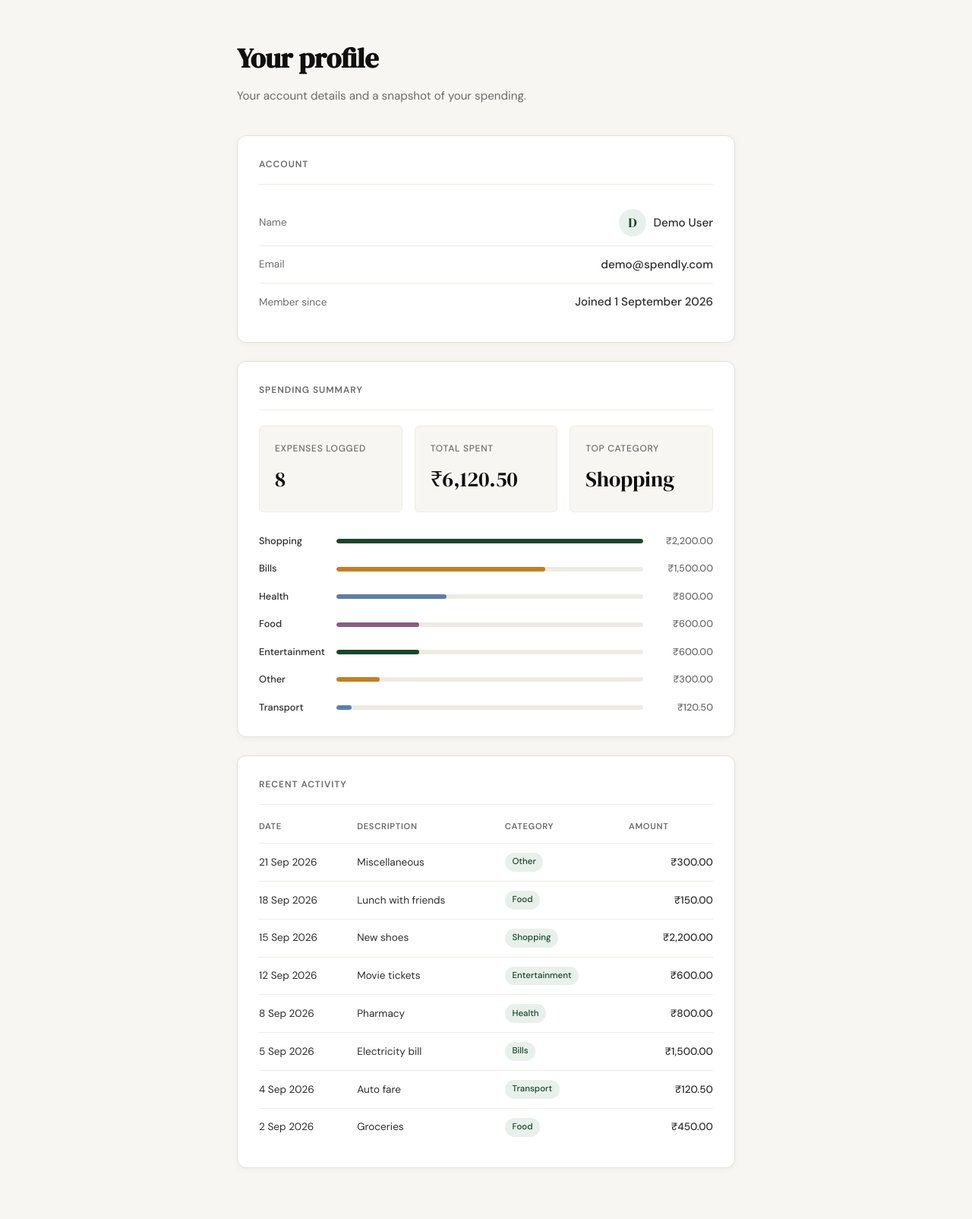
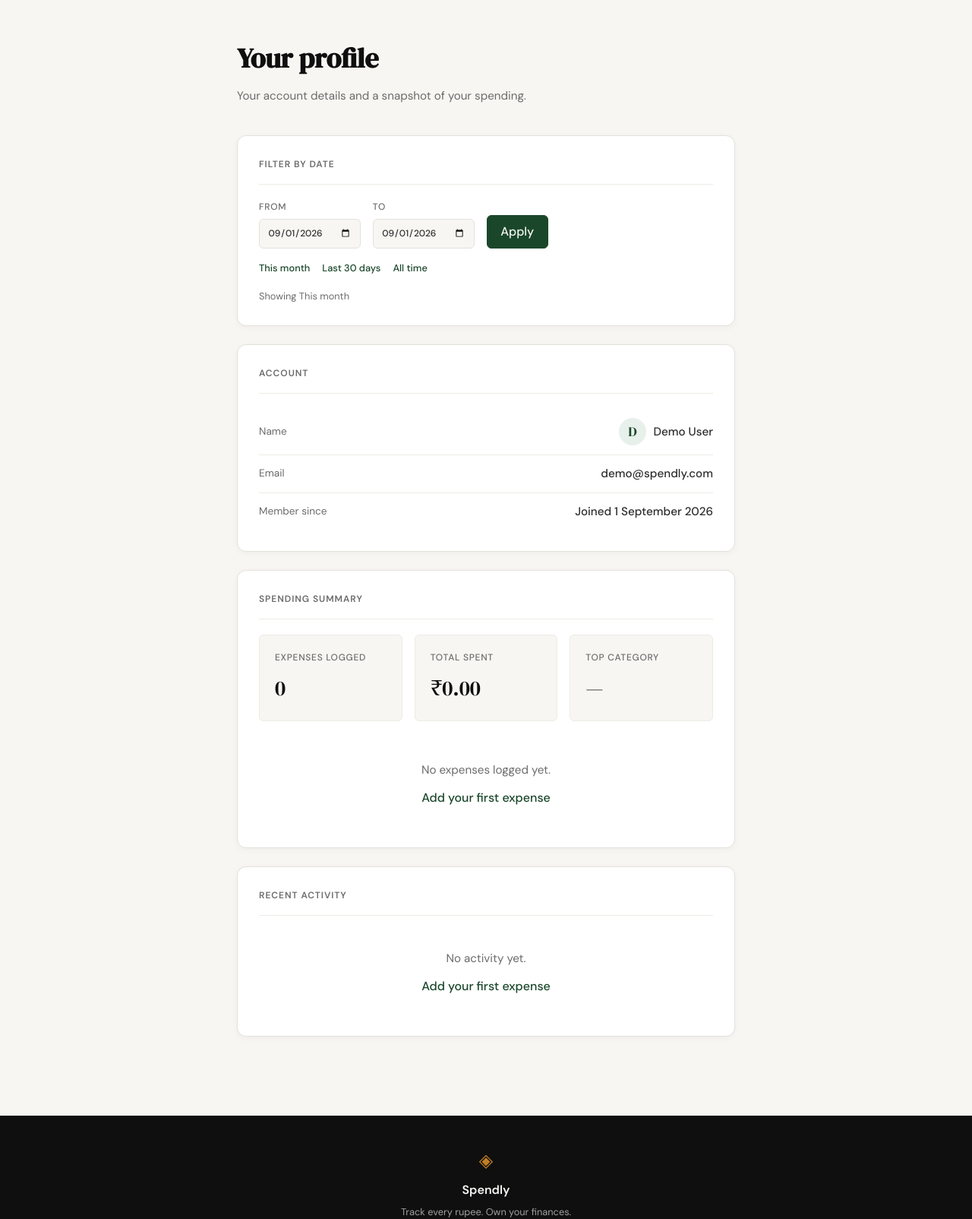
Before and after one commit to Kaanchi-256/spendly, a Flask app: page /profile?range=this-month in a window 1280 px wide. Shown: the part 61-1665 px from the top of the page at 76% size. Run offline with Flask 3, Linux system fonts and the light colour scheme; the visitor is signed in with stand-in values (Sample User, id 1); data comes from the database, SQL or seed files in the repository.

Commit message:
add date range filter to profile page
GET /profile now accepts start/end/range query params and filters the
summary stats, category breakdown, and recent activity to that window.
Named ranges (this-month, last-30-days) take precedence; bad bounds are
ignored and reversed bounds swapped. No params = unchanged all-time view.

Implements .claude/specs/06-date-filter-profile-page.md

Co-Authored-By: Claude Sonnet 5 <noreply@anthropic.com>
Claude-Session: https://claude.ai/code/session_01KX1J9zuf5jWqPQJcMDDNFb

```diff
--- a/app.py
+++ b/app.py
@@ -1,6 +1,6 @@
 import os
 import sqlite3
-from datetime import datetime
+from datetime import date, datetime, timedelta
 from functools import wraps
 
 from flask import Flask, flash, redirect, render_template, request, session, url_for
@@ -73,6 +73,60 @@ def expense_date(value):
     except (TypeError, ValueError):
         return value
     return f"{parsed.day} {parsed.strftime('%b %Y')}"
+
+
+def _parse_iso_date(value):
+    """Return a date from a 'YYYY-MM-DD' string, or None if it doesn't parse."""
+    try:
+        return datetime.strptime(value, "%Y-%m-%d").date()
+    except (TypeError, ValueError):
+        return None
+
+
+def _pretty_date(value):
+    """Format a date as '2 Sep 2026', matching the expense_date filter style."""
+    return f"{value.day} {value.strftime('%b %Y')}"
+
+
+def _resolve_date_range(args):
+    """Resolve profile filter args into (start, end, label) ISO date strings.
+
+    A named ``range`` (this-month / last-30-days / all) takes precedence over
+    explicit ``start`` / ``end`` values. Unparseable bounds are dropped. If
+    both bounds are present and reversed, they are swapped. Returns
+    ``(None, None, "All time")`` when nothing valid is supplied.
+    """
+    named = args.get("range", "")
+    today = date.today()
+
+    if named == "this-month":
+        start = today.replace(day=1)
+        return start.isoformat(), today.isoformat(), "This month"
+    if named == "last-30-days":
+        start = today - timedelta(days=29)
+        return start.isoformat(), today.isoformat(), "Last 30 days"
+    if named:  # "all" or anything unrecognised
+        return None, None, "All time"
+
+    start = _parse_iso_date(args.get("start", ""))
+    end = _parse_iso_date(args.get("end", ""))
+    if start and end and start > end:
+        start, end = end, start
+
+    if start and end:
+        label = f"{_pretty_date(start)} – {_pretty_date(end)}"
+    elif start:
+        label = f"Since {_pretty_date(start)}"
+    elif end:
+        label = f"Up to {_pretty_date(end)}"
+    else:
+        label = "All time"
+
+    return (
+        start.isoformat() if start else None,
+        end.isoformat() if end else None,
+        label,
+    )
 
 
 # ------------------------------------------------------------------ #
@@ -179,24 +233,35 @@ def logout():
 @login_required
 def profile():
     user = current_user()
+    start, end, range_label = _resolve_date_range(request.args)
+
+    clauses = ["user_id = ?"]
+    params = [user["id"]]
+    if start:
+        clauses.append("date >= ?")
+        params.append(start)
+    if end:
+        clauses.append("date <= ?")
+        params.append(end)
+    where = " AND ".join(clauses)
 
     conn = get_db()
     try:
         totals = conn.execute(
-            "SELECT COUNT(*) AS n, COALESCE(SUM(amount), 0) AS total "
-            "FROM expenses WHERE user_id = ?",
-            (user["id"],),
+            f"SELECT COUNT(*) AS n, COALESCE(SUM(amount), 0) AS total "
+            f"FROM expenses WHERE {where}",
+            params,
         ).fetchone()
         category_rows = conn.execute(
-            "SELECT category, COUNT(*) AS n, COALESCE(SUM(amount), 0) AS total "
-            "FROM expenses WHERE user_id = ? GROUP BY category ORDER BY total DESC",
-            (user["id"],),
+            f"SELECT category, COUNT(*) AS n, COALESCE(SUM(amount), 0) AS total "
+            f"FROM expenses WHERE {where} GROUP BY category ORDER BY total DESC",
+            params,
         ).fetchall()
         recent_rows = conn.execute(
-            "SELECT date, description, category, amount "
-            "FROM expenses WHERE user_id = ? "
-            "ORDER BY date DESC, id DESC LIMIT 10",
-            (user["id"],),
+            f"SELECT date, description, category, amount "
+            f"FROM expenses WHERE {where} "
+            f"ORDER BY date DESC, id DESC LIMIT 10",
+            params,
         ).fetchall()
     finally:
         conn.close()
@@ -232,6 +297,9 @@ def profile():
         top_category=top_category,
         categories=categories,
         recent_expenses=recent_expenses,
+        start=start or "",
+        end=end or "",
+        range_label=range_label,
     )
 
 
--- a/static/css/profile.css
+++ b/static/css/profile.css
@@ -46,6 +46,73 @@
     padding-bottom: 1rem;
     margin-bottom: 1.25rem;
     border-bottom: 1px solid var(--border-soft);
+}
+
+/* ------------------------------------------------------------------ */
+/* Date filter                                                         */
+/* ------------------------------------------------------------------ */
+
+.profile-filter {
+    display: flex;
+    flex-wrap: wrap;
+    align-items: flex-end;
+    gap: 1rem;
+}
+
+.profile-filter-field {
+    display: flex;
+    flex-direction: column;
+    gap: 0.35rem;
+    font-size: 0.75rem;
+    font-weight: 500;
+    letter-spacing: 0.06em;
+    text-transform: uppercase;
+    color: var(--ink-muted);
+}
+
+.profile-filter-field input {
+    border: 1px solid var(--border);
+    border-radius: var(--radius-sm);
+    padding: 0.5rem 0.65rem;
+    font: inherit;
+    text-transform: none;
+    letter-spacing: normal;
+    color: var(--ink-soft);
+    background: var(--paper);
+}
+
+.profile-filter-apply {
+    border: 1px solid var(--accent);
+    border-radius: var(--radius-sm);
+    padding: 0.5rem 1.1rem;
+    font: inherit;
+    font-weight: 500;
+    color: var(--paper);
+    background: var(--accent);
+    cursor: pointer;
+}
+
+.profile-filter-presets {
+    display: flex;
+    flex-wrap: wrap;
+    gap: 1rem;
+    margin-top: 1rem;
+}
+
+.profile-filter-presets a {
+    font-size: 0.8rem;
+    font-weight: 500;
+    color: var(--accent);
+}
+
+.profile-filter-presets a:hover {
+    text-decoration: underline;
+}
+
+.profile-filter-caption {
+    margin-top: 1rem;
+    font-size: 0.8rem;
+    color: var(--ink-muted);
 }
 
 /* ------------------------------------------------------------------ */
@@ -253,6 +320,10 @@
 @media (max-width: 600px) {
     .profile-page { padding: 2rem 1rem 3rem; }
 
+    .profile-filter { flex-direction: column; align-items: stretch; }
+
+    .profile-filter-field input { width: 100%; }
+
     .profile-card { padding: 1.25rem; }
 
     .profile-stats { grid-template-columns: 1fr; }
--- a/templates/profile.html
+++ b/templates/profile.html
@@ -14,6 +14,30 @@
         <h1 class="profile-title">Your profile</h1>
         <p class="profile-subtitle">Your account details and a snapshot of your spending.</p>
     </header>
+
+    <div class="profile-card">
+        <div class="profile-card-head">Filter by date</div>
+
+        <form method="get" action="{{ url_for('profile') }}" class="profile-filter">
+            <label class="profile-filter-field">
+                <span>From</span>
+                <input type="date" name="start" value="{{ start }}">
+            </label>
+            <label class="profile-filter-field">
+                <span>To</span>
+                <input type="date" name="end" value="{{ end }}">
+            </label>
+            <button type="submit" class="profile-filter-apply">Apply</button>
+        </form>
+
+        <div class="profile-filter-presets">
+            <a href="{{ url_for('profile', range='this-month') }}">This month</a>
+            <a href="{{ url_for('profile', range='last-30-days') }}">Last 30 days</a>
+            <a href="{{ url_for('profile') }}">All time</a>
+        </div>
+
+        <p class="profile-filter-caption">Showing {{ range_label }}</p>
+    </div>
 
     <div class="profile-card">
         <div class="profile-card-head">Account</div>
```
Also changed, not shown: .claude/specs/06-date-filter-profile-page.md (added).
